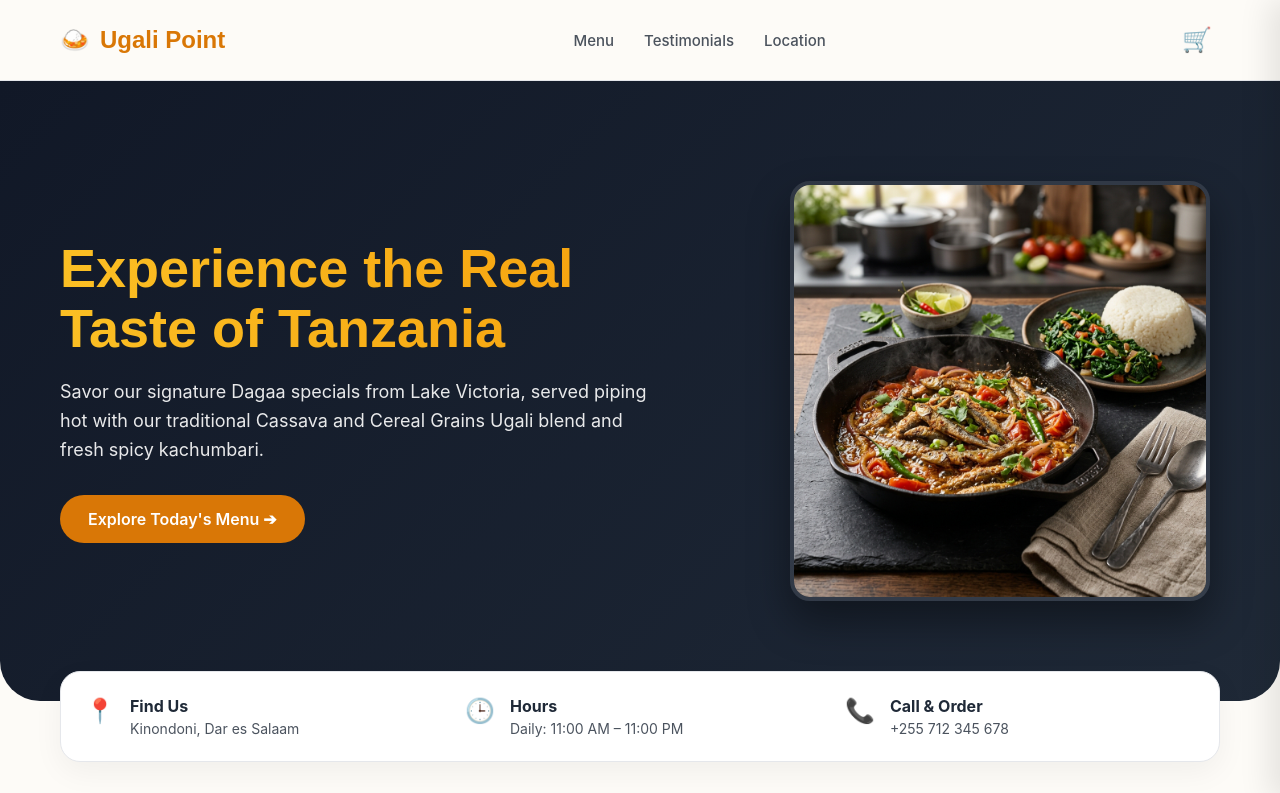
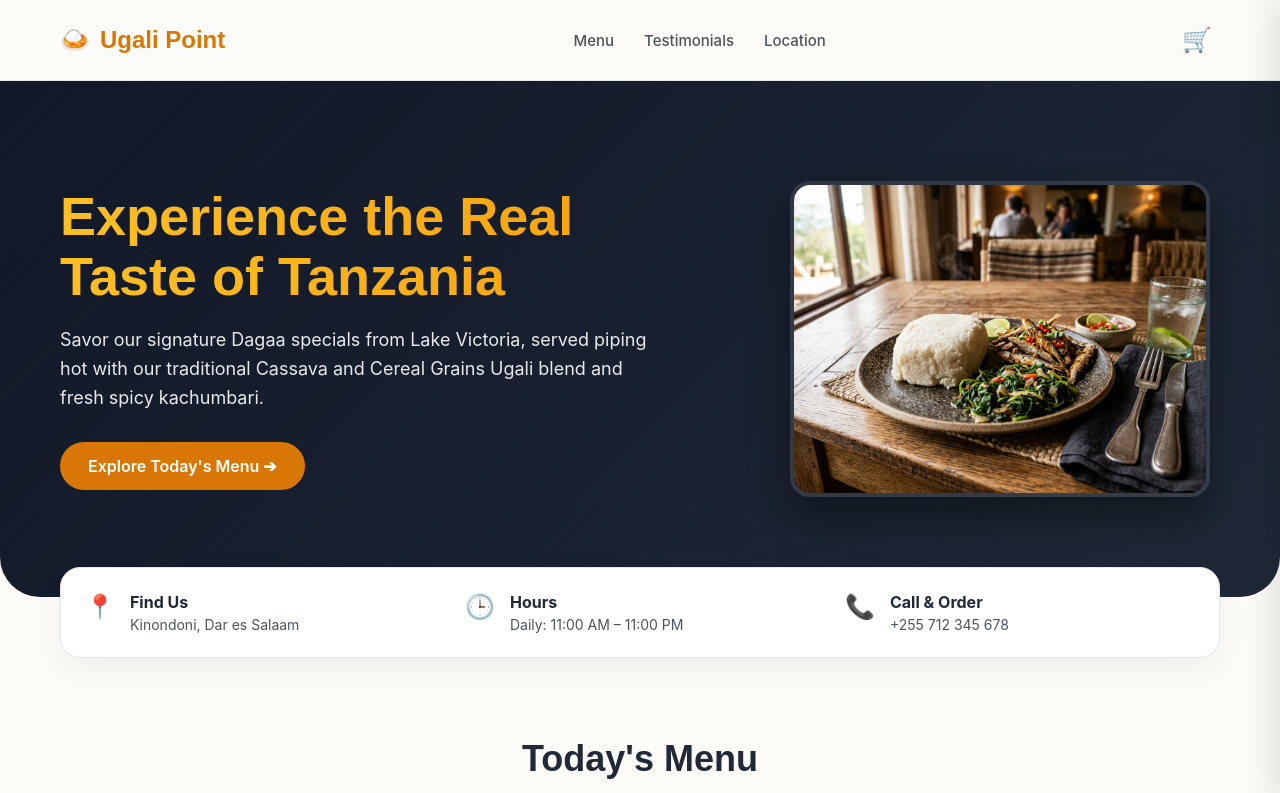
Before and after one commit to rolandlazaro16/ugalipoint, a Next.js app: page / in a window 1280 px wide. Shown: the top 793 px of the page. Built offline with nearby package versions, Linux system fonts and the light colour scheme.

Commit message:
Refactor: replace hero placeholder with authentic Dagaa, Ugali, and vegetable plate image

```diff
--- a/src/app/page.tsx
+++ b/src/app/page.tsx
@@ -44,7 +44,7 @@ const MENU_ITEMS: MenuItem[] = [
     badges: ["🏆 Bestseller", "🐟 Fresh Catch", "🌶️ Custom Spice"],
     hasUgali: true,
     hasPepper: true,
-    image: "/dagaa_special.png"
+    image: "/dagaa_fried_plate.jpg"
   },
   {
     id: "dagaa-stewed",
@@ -336,7 +336,7 @@ export default function Home() {
           </div>
           <div className="hero-image-container">
             <Image
-              src="/dagaa_special.png"
+              src="/dagaa_fried_plate.jpg"
               alt="Dagaa wa Kukaanga na Ugali wa Muhogo"
               width={420}
               height={320}
```
Also changed, not shown: public/dagaa_fried_plate.jpg (added).
